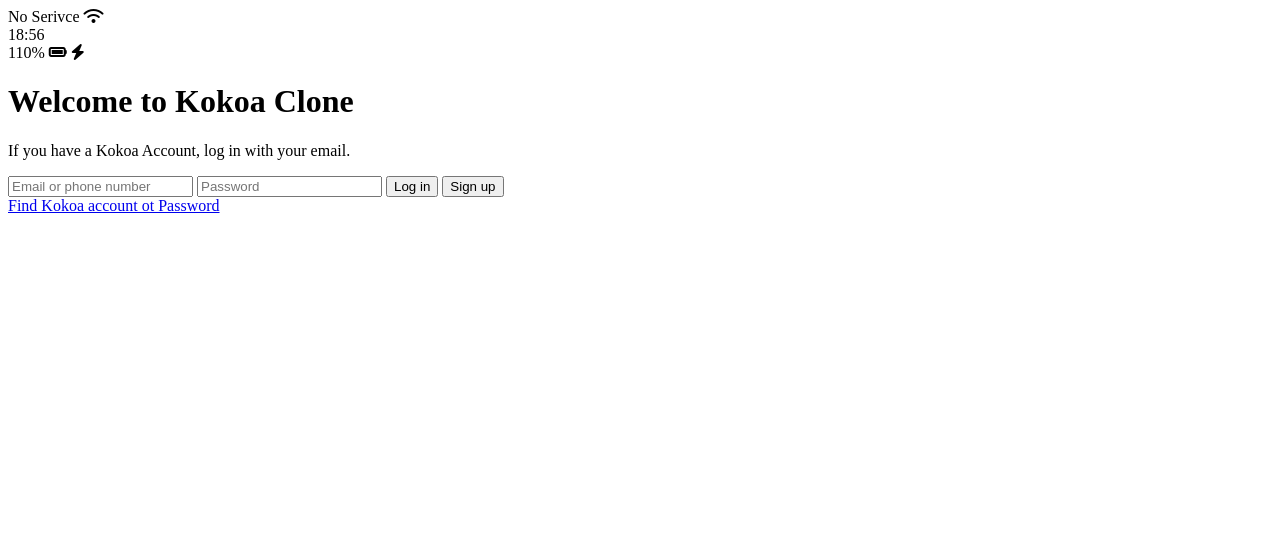
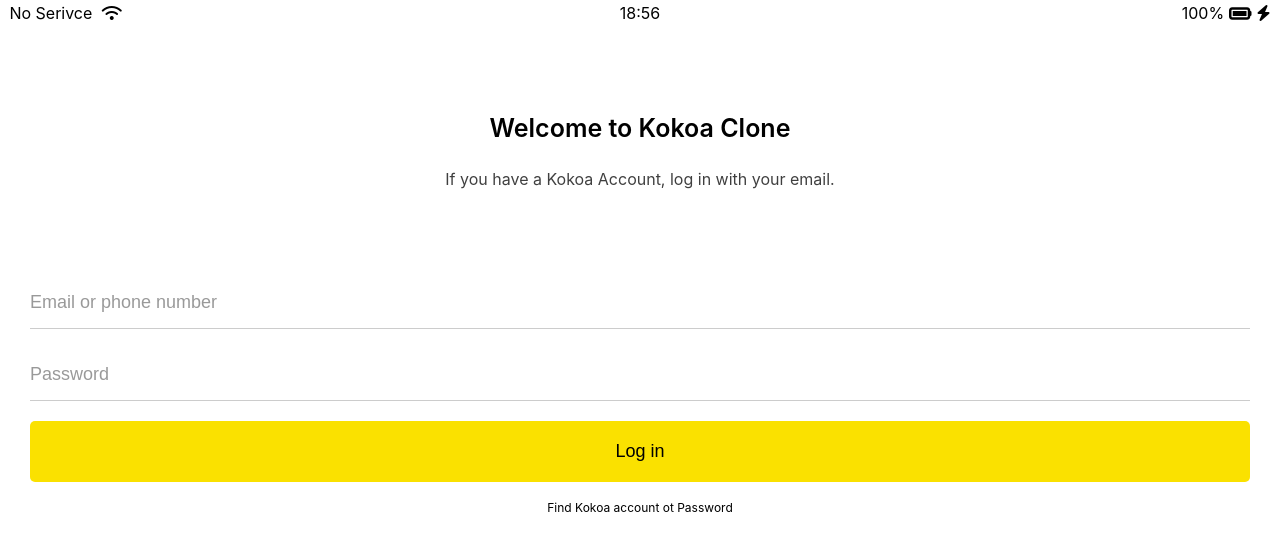
Before and after one commit to luckyseo/kokoa-clone-210106, a plain HTML site: page index.html in a window 1280 px wide. Drawn offline with Linux system fonts and the light colour scheme.

Commit message:
Made Welcome Page

```diff
--- /dev/null
+++ b/css/components/status-bar.css
@@ -0,0 +1,23 @@
+.status-bar{
+    display: flex;
+    justify-content:center;
+    padding: 5px 3px;
+}
+.status-bar__column{
+    width:33%;
+}
+.status-bar__column:first-child span {
+    margin-right:5px;
+}
+.status-bar__column:nth-child(2){
+    display:flex;
+    justify-content: center;
+}
+.status-bar__column:last-child{
+    display: flex;
+    justify-content: flex-end;
+    align-items: center;
+}
+.status-bar__column .fa-battery-full{
+    margin: 0px 5px;
+}
--- /dev/null
+++ b/css/reset.css
@@ -0,0 +1,52 @@
+/* http://meyerweb.com/eric/tools/css/reset/
+   v2.0 | 20110126
+   License: none (public domain)
+*/
+
+html, body, div, span, applet, object, iframe,
+h1, h2, h3, h4, h5, h6, p, blockquote, pre,
+a, abbr, acronym, address, big, cite, code,
+del, dfn, em, img, ins, kbd, q, s, samp,
+small, strike, strong, sub, sup, tt, var,
+b, u, i, center,
+dl, dt, dd, ol, ul, li,
+fieldset, form, label, legend,
+table, caption, tbody, tfoot, thead, tr, th, td,
+article, aside, canvas, details, embed,
+figure, figcaption, footer, header, hgroup,
+menu, nav, output, ruby, section, summary,
+time, mark, audio, video {
+	margin: 0;
+	padding: 0;
+	border: 0;
+	font-size: 100%;
+	font: inherit;
+	vertical-align: baseline;
+}
+/* HTML5 display-role reset for older browsers */
+article, aside, details, figcaption, figure,
+footer, header, hgroup, menu, nav, section {
+	display: block;
+}
+body {
+	line-height: 1;
+}
+ol, ul {
+	list-style: none;
+}
+blockquote, q {
+	quotes: none;
+}
+blockquote:before, blockquote:after,
+q:before, q:after {
+	content: '';
+	content: none;
+}
+table {
+	border-collapse: collapse;
+	border-spacing: 0;
+}
+
+input:focus{
+    outline:none;
+}
--- /dev/null
+++ b/css/screens/login.css
@@ -0,0 +1,53 @@
+
+.welcome-header{
+    margin: 90px 0px;
+    text-align: center;
+    display:flex;
+    flex-direction: column;
+    align-items: center;
+}
+.welcome-header__title{
+    margin-bottom: 30px;
+    font-size: 25px;
+    font-weight: 600;
+}
+.welcome-header__text{
+    width:60%;
+    opacity: 0.75;
+}
+
+#login-form{
+    display: flex;
+    flex-direction: column;
+    margin:0px 30px;
+}
+#login-form input:not([type="submit"]){
+    border-bottom: 1px solid rgba(0,0,0,0.2);
+    transition: border-color 0.3s ease-in-out;
+}
+#login-form input {
+    border:none;
+    padding: 15px 0px;
+    font-size: 18px;
+    margin-bottom:20px;
+}
+#login-form input::placeholder{
+    color:rgba(0,0,0,0.4);
+}
+#login-form input:focus{
+    border-color: var(--yellow);
+}
+
+#login-form input[type="submit"]{
+    background-color: var(--yellow);
+    cursor: pointer;
+    padding: 20px 0px;
+    border-radius: 5px;
+}
+
+#login-form a{
+    text-align: center;
+    text-decoration: none;
+    color:inherit;
+    font-size: 12px;
+}
--- /dev/null
+++ b/css/styles.css
@@ -0,0 +1,12 @@
+@import "reset.css";
+@import "variable.css";
+/*Compoenets*/
+@import "components/status-bar.css";
+
+/*Screens*/
+@import "screens/login.css";
+
+/*style that affect overall*/
+body{
+    font-family: -apple-system, BlinkMacSystemFont, 'Segoe UI', Roboto, Oxygen, Ubuntu, Cantarell, 'Open Sans', 'Helvetica Neue', sans-serif;
+}
--- /dev/null
+++ b/css/variable.css
@@ -0,0 +1,3 @@
+:root{
+    --yellow:#fae100;
+}
--- a/index.html
+++ b/index.html
@@ -4,30 +4,34 @@
     <meta charset="UTF-8">
     <meta name="viewport" content="width=device-width, initial-scale=1.0">
     <title>Welcome to kokoa talk</title>
+    <link rel="stylesheet" href="css/styles.css">
 </head>
 <body>
-    <div id="status-bar">
-        <div class="status-bar__column"></div>
+    <div class="status-bar">
+        <div class="status-bar__column">
             <span>No Serivce</span>
             <i class="fas fa-wifi"></i>
-        <div class="status-bar__column"></div>
+        </div>
+        <div class="status-bar__column">
             <span>18:56</span>
-        <div class="status-bar__column"></div>
-            <span>110%</span>
-            <i class="fas fa-battery-full"></i>
+        </div>
+        <div class="status-bar__column">
+            <span>100%</span>
+            <i class="fas fa-battery-full fa-lg"></i>
             <i class="fas fa-bolt"></i>
+        </div>
     </div>
     <header class="welcome-header">
         <h1 class="welcome-header__title">Welcome to Kokoa Clone</h1>
         <p class="welcome-header__text">If you have a Kokoa Account, log in with your email. </p>
     </header>
-    <form id="login-form">
-       <input type="text" placeholder="Email or phone number"/>
-       <input type="password" placeholder="Password"/>
+    <form action="friends.html" method="get" id="login-form">
+       <input name="username" required type="text" placeholder="Email or phone number"/>
+       <input name="password" required type="password" placeholder="Password"/>
        <input type="submit" value="Log in"/>
-       <button>Sign up</button>
+       <a href="#">Find Kokoa account ot Password</a>
     </form>
-    <a href="#">Find Kokoa account ot Password</a>
+
     <script src="https://kit.fontawesome.com/6478f529f2.js" crossorigin="anonymous"></script>
 </body>
 </html>
```
Also changed, not shown: friends.html (added, +11 -0 lines), 1 other file.
